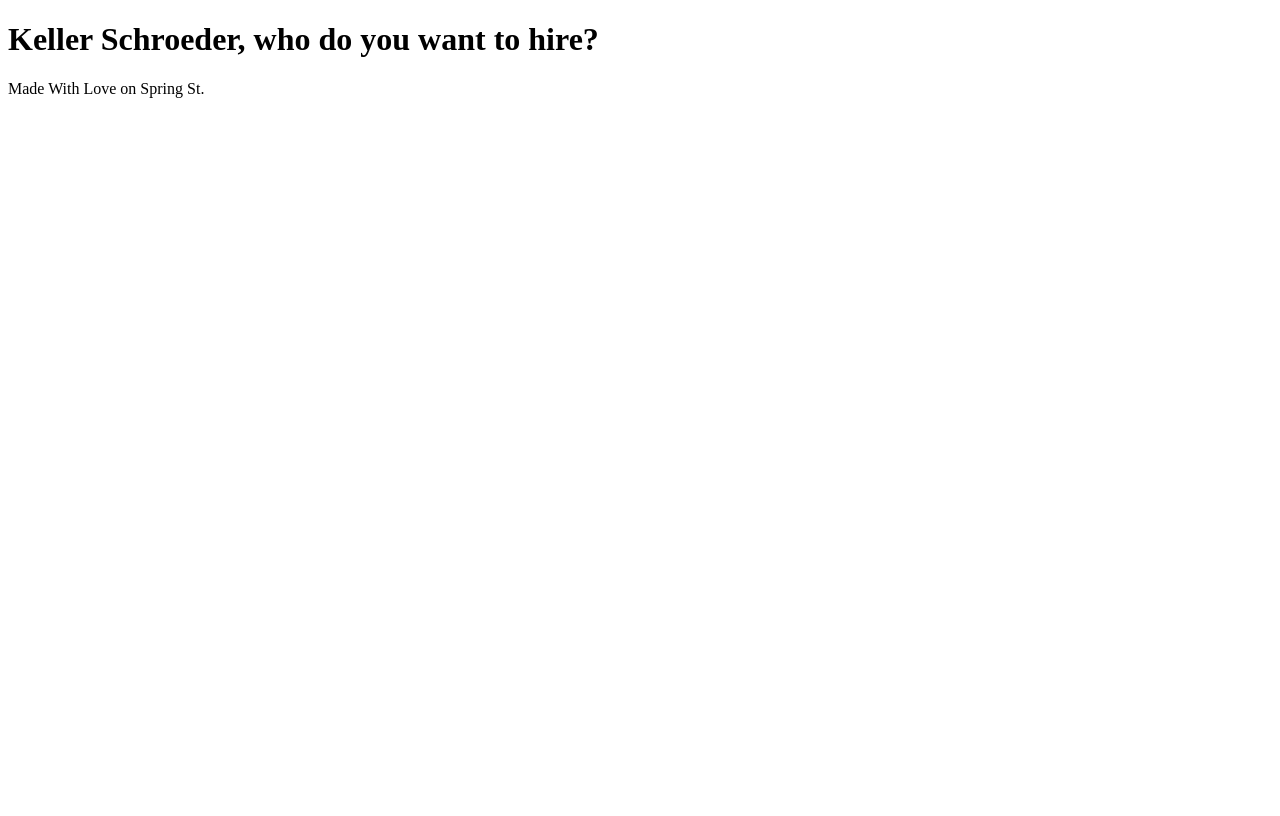
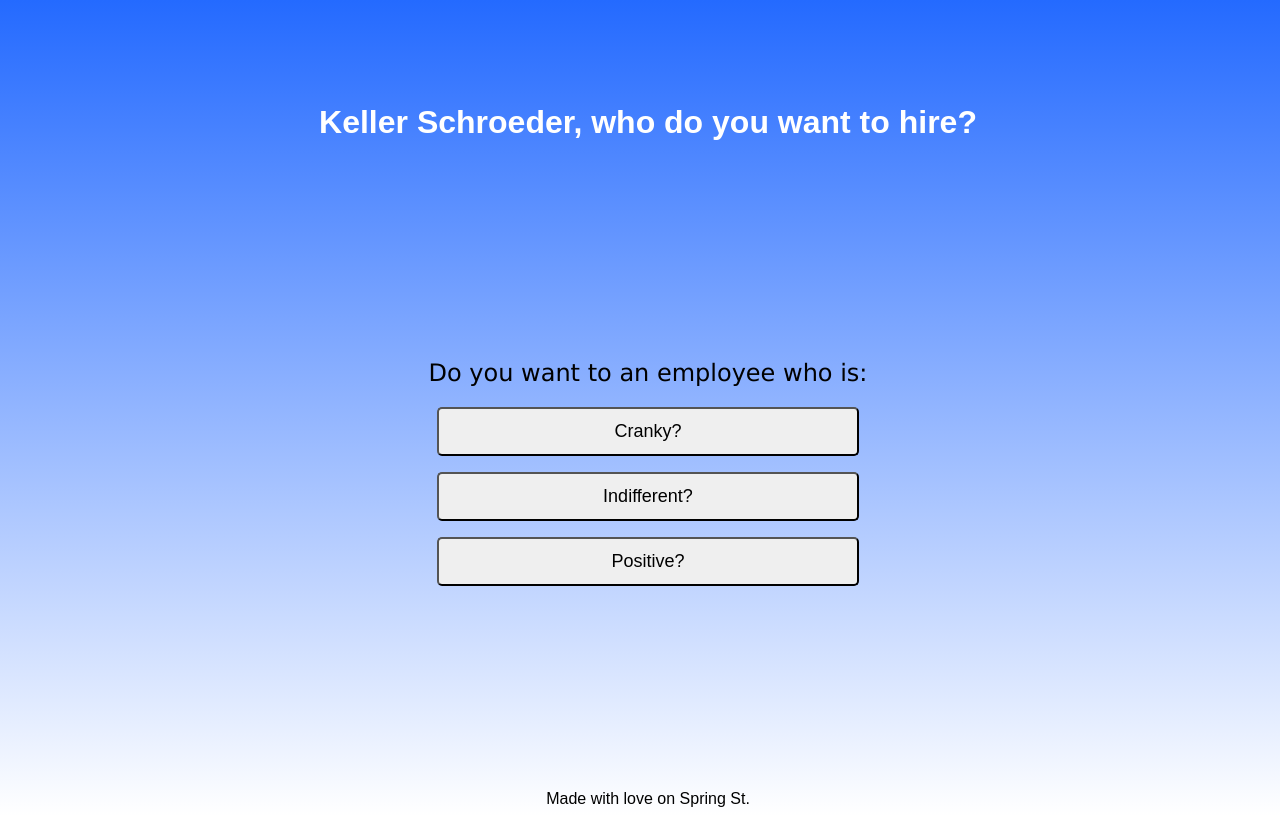
Before and after one commit to emh1194/employer-quiz, a plain HTML site: page index.html in a window 1280 px wide. Drawn offline with Linux system fonts and the light colour scheme.

Commit message:
added links to js and css files

```diff
--- a/index.html
+++ b/index.html
@@ -5,17 +5,19 @@
     <meta http-equiv="X-UA-Compatible" content="IE=edge">
     <meta name="viewport" content="width=device-width, initial-scale=1.0">
     <title>Who Should KS Hire?</title>
+    <link rel="stylesheet" href="style.css">
 </head>
 <body>
     <header>
         <h1 id="header">Keller Schroeder, who do you want to hire?</h1>
     </header>
-    <main>
-        <div class="question"></div>
-        <div class="answerOne"></div>
-        <div class="answerTwo"></div>
-        <div class="answerThree"></div>
+    <main id="main">
+        <div id="question"></div>
+        <button onclick="nextQuestion()" id="answerA"></button>
+        <button onclick="nextQuestion()" id="answerB"></button>
+        <button onclick="nextQuestion()" id="answerC"></button>
     </main>
-    <footer>Made With Love on Spring St.</footer>
+    <footer>Made with love on Spring St.</footer>
+    <script src="script.js"></script>
 </body>
 </html>
```
